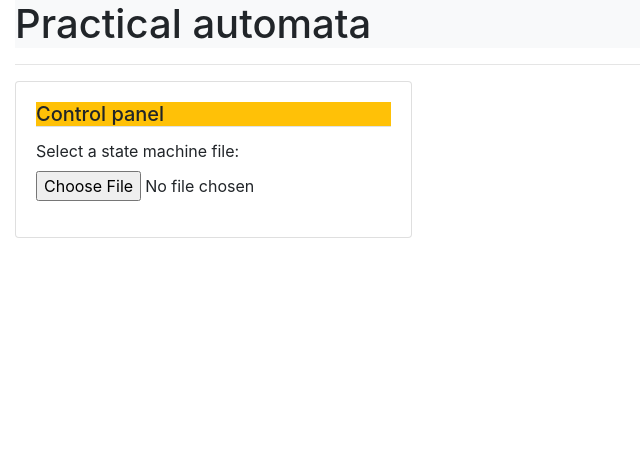
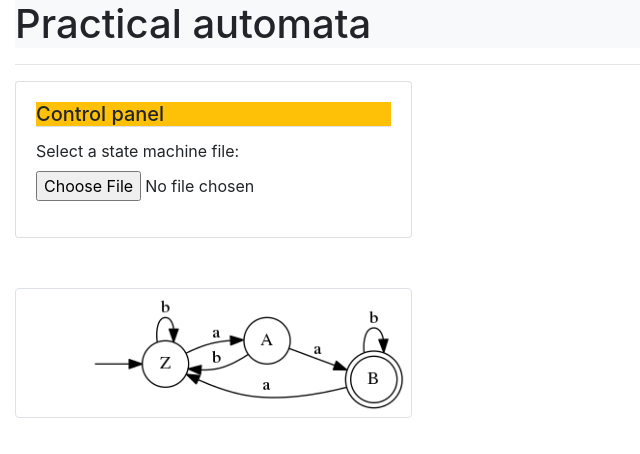
Before and after one commit to dmarkov00/practical-automata-client, an Angular app: page / in a window 1280 px wide. Shown: the top 454 px of the page, without its empty margins (0-640 px from the left). Built offline with nearby package versions, Linux system fonts and the light colour scheme.

Commit message:
setup of image panel layout

```diff
--- a/src/app/app.component.html
+++ b/src/app/app.component.html
@@ -1,5 +1,5 @@
 <div class="container-fluid">
   <app-page-header></app-page-header>
   <app-control-panel></app-control-panel>
-
+  <app-image></app-image>
 </div>
--- a/src/app/components/image/image.component.css
+++ b/src/app/components/image/image.component.css
@@ -0,0 +1,3 @@
+img{
+  margin-top: 50px;
+}
--- a/src/app/components/image/image.component.html
+++ b/src/app/components/image/image.component.html
@@ -1,3 +1,5 @@
-<p>
-  image works!
-</p>
+<div class="row">
+  <div class="col-md-4">
+    <img src="../../../assets/graph.png" class="img-fluid img-thumbnail" alt="Responsive image">
+  </div>
+</div>
```
Also changed, not shown: src/assets/graph.png (added).
